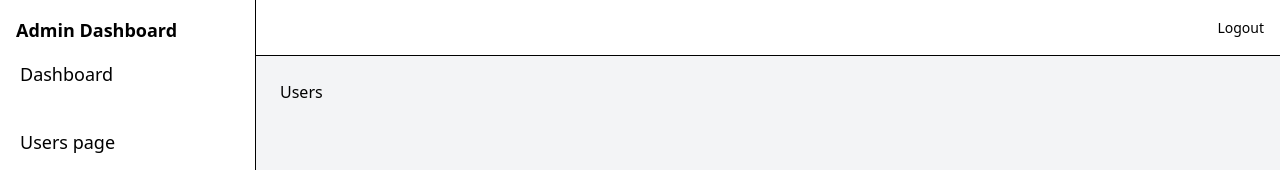
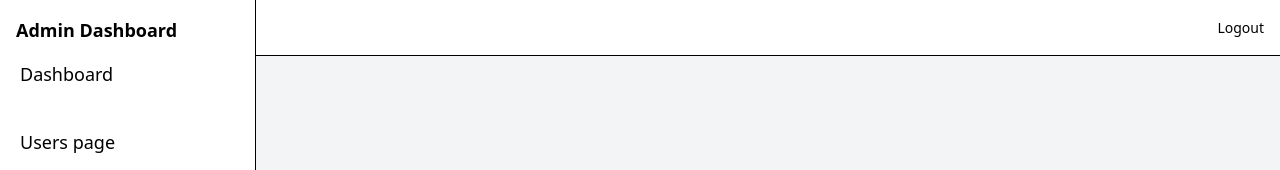
Before and after one commit to UvinduEshwarage/User-Management, a Next.js app: page /admin/users in a window 1280 px wide. Shown: the top 170 px of the page. Built offline with nearby package versions, Linux system fonts and the light colour scheme.

Commit message:
update admin dashboard

```diff
--- a/app/admin/users/page.tsx
+++ b/app/admin/users/page.tsx
@@ -1,11 +1,9 @@
 import React from 'react'
 
-function page() {
+export default function userEdits() {
   return (
     <div>
-      Users
+
     </div>
   )
 }
-
-export default page
```
